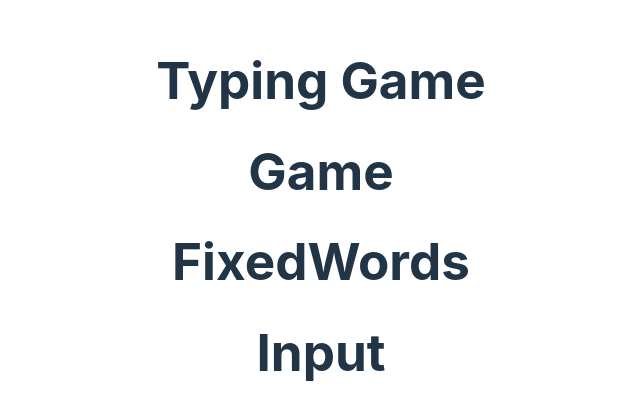
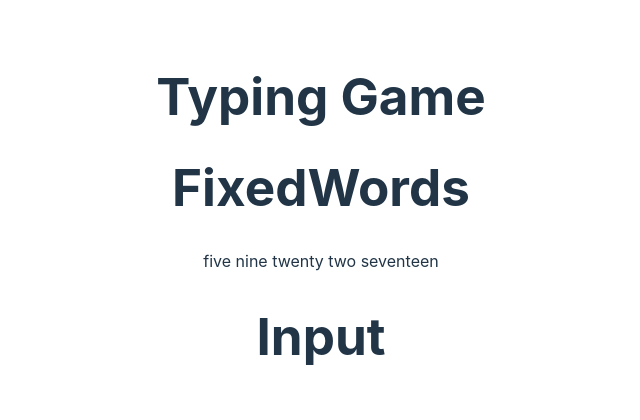
Before and after one commit to johnww15/Typing-game, a React (Vite) app: page / in a window 1280 px wide. Shown: the part 184-604 px from the top of the page, without its empty margins (319-959 px from the left). Built offline with nearby package versions, Linux system fonts and the light colour scheme.

Commit message:
render randomFixedWords in the FixedWords component as well as simple rendering test for it

```diff
--- a/src/components/FixedWords.jsx
+++ b/src/components/FixedWords.jsx
@@ -1,11 +1,26 @@
 import { MOCK_DATA } from "../data/MockData";
+import { useState, useEffect } from "react";
 
 export default function FixedWords() {
-  console.log(MOCK_DATA);
+  const [fixedGameWords, setFixedGameWords] = useState([]);
+
+  // Create function to randomise and generate array of words for the game
+  const getRandomWords = (array, count) => {
+    const shuffledArray = array.slice().sort(() => Math.random() - 0.5);
+    return shuffledArray.slice(0, Math.min(count, shuffledArray.length));
+  };
+
+  useEffect(() => {
+    // Call the function to set the initial words
+    setFixedGameWords(getRandomWords(MOCK_DATA, 5));
+  }, []);
 
   return (
     <>
       <h1>FixedWords</h1>
+      <div>
+        <p data-testid="fixedwords">{fixedGameWords.join(" ")}</p>
+      </div>
     </>
   );
 }
--- a/src/components/Game.jsx
+++ b/src/components/Game.jsx
@@ -3,7 +3,6 @@ import FixedWords from "./FixedWords";
 export default function Game() {
   return (
     <div>
-      <h1>Game</h1>
       <FixedWords />
     </div>
   );
```
Also changed, not shown: 1 other file (tests, documents, lock files or other folders).
